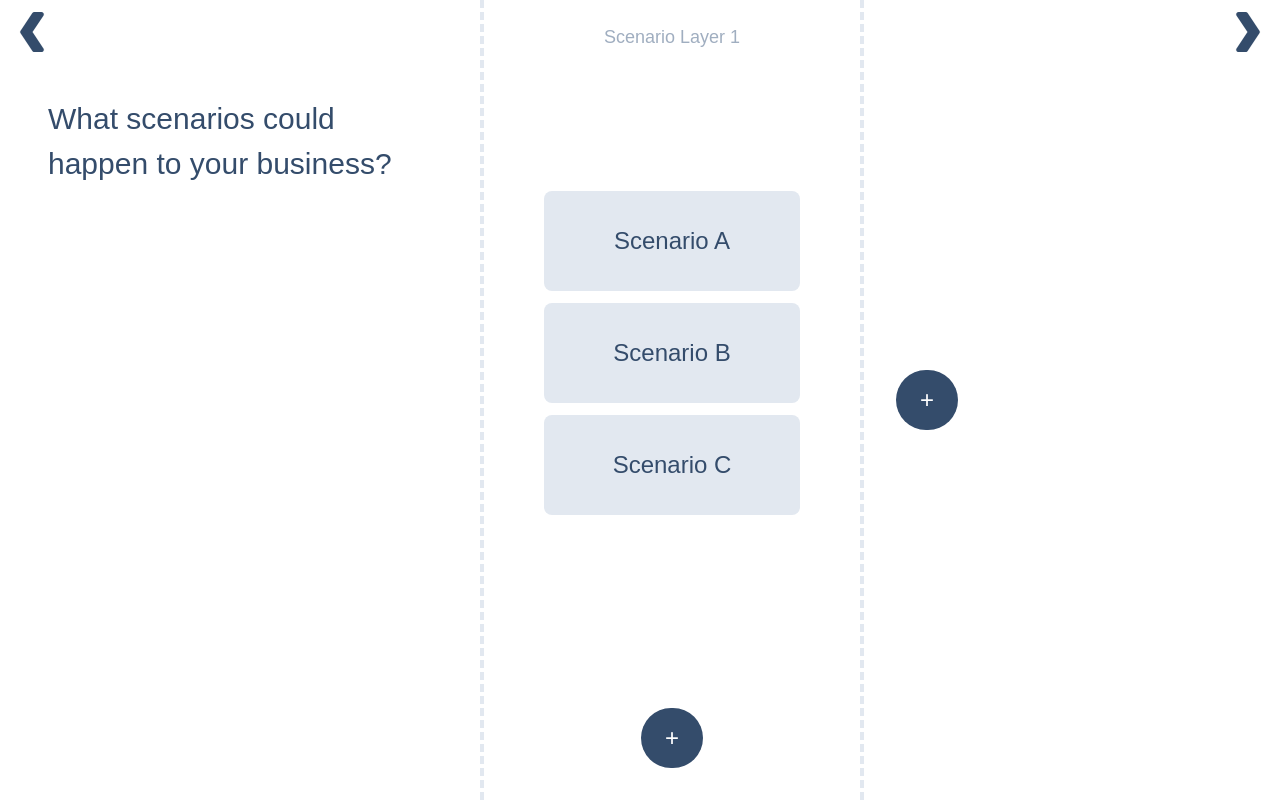
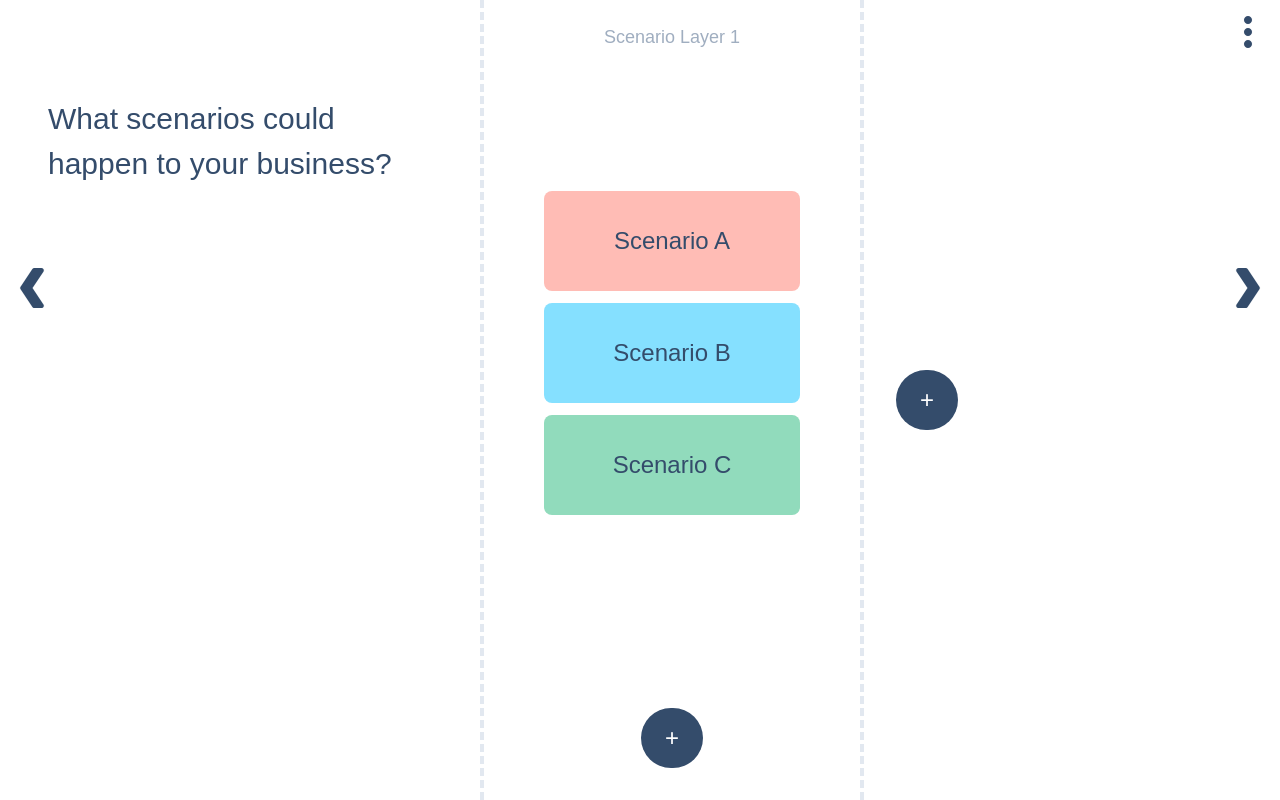
Before and after one commit to Maximilianwte/Simply-Scenario-Plan, a Vue app: page / in a window 1280 px wide. Built offline with nearby package versions, Linux system fonts and the light colour scheme.

Commit message:
add dropdown menu

```diff
--- a/src/App.vue
+++ b/src/App.vue
@@ -1,11 +1,12 @@
 <template>
-  <div class="min-h-screen w-screen relative theme_light text-main bg-bg">
+  <div class="min-h-screen w-screen relative text-main bg-bg" :class="getTheme">
     <router-view />
   </div>
 </template>
 
 <script>
   import texts from "./data/text.json";
+  import store from "./store.js";
 
   export default {
     data() {
@@ -14,8 +15,11 @@
         text: texts
       }
     },
-    mounted() {
-    },
+    computed: {
+      getTheme() {
+        return store.state.dark ? "theme_dark" : "theme_light"
+      }
+    }
   }
 </script>
 
--- a/src/components/declareOutcomeVariables.vue
+++ b/src/components/declareOutcomeVariables.vue
@@ -98,10 +98,14 @@ export default {
     // ---- Variable Operations ----
 
     getColor(id) {
-      const nCol = this.colors.length;
-      const colValue =
-        id > nCol - 1 ? Math.round(Math.random() * (nCol - 1)) : id;
-      return this.colors[colValue];
+      if (store.state.colorful) {
+        const nCol = this.colors.length;
+        const colValue =
+          id > nCol - 1 ? Math.round(Math.random() * (nCol - 1)) : id;
+        return this.colors[colValue];
+      } else {
+        return "#e2e8f0";
+      }
     },
     // ---- Drag methods ----
 
@@ -122,7 +126,7 @@ export default {
     // ---- Store & Return cache methods ----
 
     moveUI(val) {
-      store.commit("moveUI", val)
+      store.commit("moveUI", val);
     },
     sendToStore() {
       store.commit("addReturnValue", {
--- a/src/components/declareScenarioVariables.vue
+++ b/src/components/declareScenarioVariables.vue
@@ -29,7 +29,7 @@
 
     <button
       id="backUIStep"
-      class="absolute left-0 px-3 py-3 rounded-full text-2xl"
+      class="absolute left-0 mt-64 px-3 py-3 rounded-full text-2xl"
       style="transform: rotateY(180deg)"
       tooltip-content="Go back to editing outcome variables."
       tooltip-position="left-abs"
@@ -47,7 +47,7 @@
     </button>
     <button
       id="nextUIStep"
-      class="absolute right-0 px-3 py-3 rounded-full text-2xl"
+      class="absolute right-0 mt-64 px-3 py-3 rounded-full text-2xl"
       tooltip-content="Finished adding scenarios? Look at your scenario dashboard."
       tooltip-position="left-fxd"
       @click="moveUI('inc')"
--- a/src/components/varList.vue
+++ b/src/components/varList.vue
@@ -30,8 +30,9 @@
           @click.right="setOpen(item.id)"
           @click.right.prevent
           :id="componentId + '#' + item.id"
-          class="item w-64 text-center cursor-pointer front rounded-lg bg-gray-300"
+          class="item w-64 text-center cursor-pointer front rounded-lg"
           :class="getHeight"
+          :style="{ backgroundColor: getColor(item.id) }"
         >
           {{ item.title }}
         </div>
@@ -98,6 +99,7 @@ export default {
     return {
       componentId: this.id,
       openID: null,
+      colors: ["#FFBCB5", "#85E0FF", "#91DBBC", "#F2E5AA", "#F59D7D"],
     };
   },
   computed: {
@@ -108,7 +110,6 @@ export default {
       return store.state.scenarioVariables[this.idList];
     },
   },
-  mounted() {},
   methods: {
     // ---- Drag methods ----
 
@@ -161,6 +162,16 @@ export default {
       }
       return null;
     },
+    getColor(id) {
+      if (store.state.colorful) {
+        const nCol = this.colors.length;
+        const colValue =
+          id > nCol - 1 ? Math.round(Math.random() * (nCol - 1)) : id;
+        return this.colors[colValue];
+      } else {
+        return "#e2e8f0";
+      }
+    },
   },
 };
 </script>
--- a/src/main.css
+++ b/src/main.css
@@ -39,8 +39,8 @@ input {
 
 .theme_dark {
   --main: #fff;
-  --alternative: #7488a0;
-  --bg: #344c6b;
+  --alternative: #cacaca;
+  --bg: #252525;
   --focus: #e84855;
 }
 
@@ -159,6 +159,12 @@ li {
   background-color: none;
 }
 
+.dropdown {
+  position: absolute;
+  right: 100%;
+  top: 0px;
+}
+
 /* Tooltip */
 
 [tooltip-position][tooltip-content] {
--- a/src/store.js
+++ b/src/store.js
@@ -7,6 +7,7 @@ export default new Vuex.Store({
   state: {
     // ---- UI ----
     colorful: true,
+    dark: false,
     // uiStep 0 (declare outcomeVariables), 1 (declare scenarioVariables)
     uiStep: 1,
 
@@ -66,6 +67,12 @@ export default new Vuex.Store({
         state.uiStep--;
       }
     },
+    switchDarkMode(state, payload) {
+      state.dark = !state.dark;
+    },
+    switchColorfulMode(state, payload) {
+      state.colorful = !state.colorful;
+    },
     // ---- Add Data ----
 
     addConnection(state, payload) {
--- a/src/views/front.vue
+++ b/src/views/front.vue
@@ -18,7 +18,20 @@
         class="absolute bottom-0 mb-8 px-6 py-3 rounded-full bg-main text-bg hover:bg-focus text-2xl"
       >+</button> -->
 <!--       <button @click="goBackOneStep" :class="getIfBackButtonIsActive" class="absolute top-0 left-0 py-4 px-4 rounded-full" title="Undo last change"><svg class="w-8 svg-light" xmlns="http://www.w3.org/2000/svg" viewBox="0 0 512 512"><path d="M142.716 293.147l-94-107.602 94-107.602c7.596-8.705 6.71-21.924-1.995-29.527-8.705-7.596-21.917-6.703-29.527 1.995L5.169 171.782c-6.892 7.882-6.892 19.65 0 27.532l106.026 121.372a20.913 20.913 0 0015.771 7.157 20.84 20.84 0 0013.755-5.169c8.706-7.603 9.598-20.822 1.995-29.527z"/><path d="M359.93 164.619H20.926C9.368 164.619 0 173.986 0 185.545c0 11.558 9.368 20.926 20.926 20.926H359.93c60.776 0 110.218 49.441 110.218 110.211S420.706 426.893 359.93 426.893H48.828c-11.558 0-20.926 9.368-20.926 20.926 0 11.558 9.368 20.926 20.926 20.926H359.93c83.844 0 152.07-68.219 152.07-152.063s-68.219-152.063-152.07-152.063z"/></svg></button>
- -->  </div>
+ -->
+
+ <div class="absolute right-0 mt-4 mr-4" id="menu">
+   <button @click="menuActive = !menuActive"><svg class="h-8" viewBox="0 0 515.555 515.555" xmlns="http://www.w3.org/2000/svg"><path d="M303.347 18.875c25.167 25.167 25.167 65.971 0 91.138s-65.971 25.167-91.138 0-25.167-65.971 0-91.138c25.166-25.167 65.97-25.167 91.138 0M303.347 212.209c25.167 25.167 25.167 65.971 0 91.138s-65.971 25.167-91.138 0-25.167-65.971 0-91.138c25.166-25.167 65.97-25.167 91.138 0M303.347 405.541c25.167 25.167 25.167 65.971 0 91.138s-65.971 25.167-91.138 0-25.167-65.971 0-91.138c25.166-25.167 65.97-25.167 91.138 0"/></svg></button>
+   <div v-if="menuActive" class="dropdown border-2 w-48 py-2 px-2 bg-bg">
+     <ul>
+       <li @click="goBackOneStep" class="border-b-2 py-2 cursor-pointer hover:bg-gray-100">Undo last edit</li>
+       <li @click="handleClearAll" class="border-b-2 py-2 cursor-pointer hover:bg-gray-100">Clear All</li>
+       <li @click="switchColorfulMode" class="border-b-2 py-2 cursor-pointer hover:bg-gray-100">Switch Colorful Mode</li>
+       <li @click="switchDarkMode" class="border-b-2 py-2 cursor-pointer hover:bg-gray-100">Switch Dark Mode</li>
+     </ul>
+   </div>
+ </div>
+ </div>
 </template>
 
 <script>
@@ -34,6 +47,7 @@ export default {
   data() {
     return {
       nVarLists : 1,
+      menuActive: false,
     }
   },
   computed: {
@@ -56,6 +70,15 @@ export default {
     },
     goBackOneStep() {
       this.nStepsToGoBack > 0 ? store.commit("goStepBack") : null;
+    },
+    switchDarkMode() {
+      store.commit("switchDarkMode");
+    },
+    switchColorfulMode() {
+      store.commit("switchColorfulMode");
+    },
+    handleClearAll() {
+      return null;
     }
   },
   mounted() {
```
